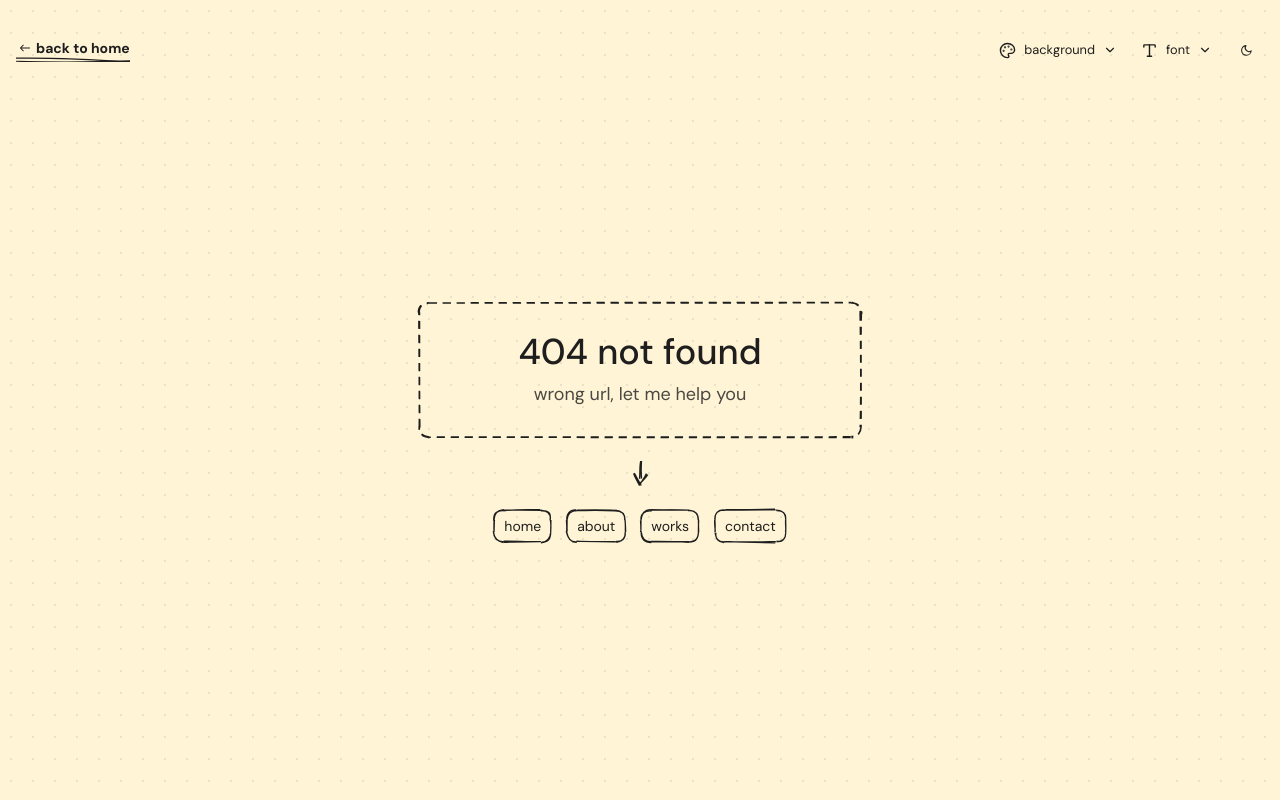
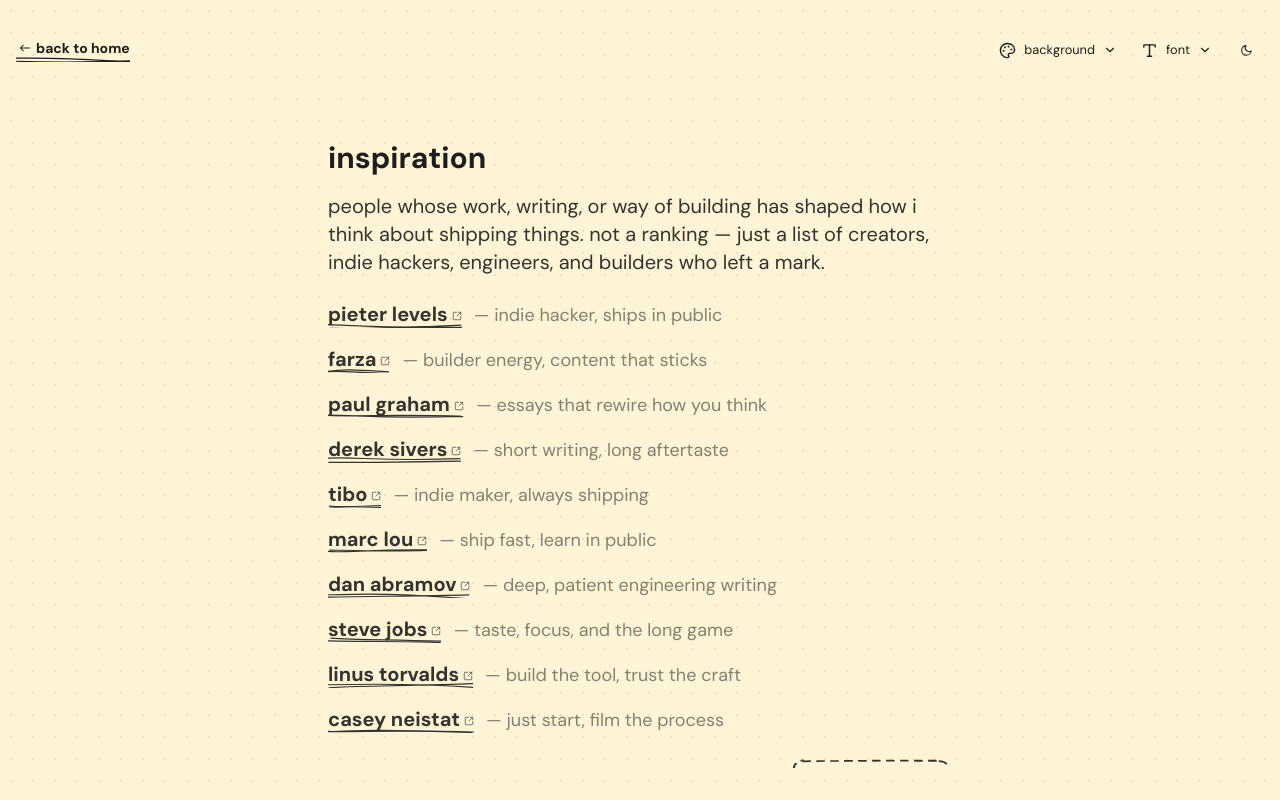
Before and after one commit to MayankBansal12/mayank.fyi, a Next.js app: page /inspiration in a window 1280 px wide. Before the commit this address had no page. Built offline with nearby package versions, Linux system fonts and the light colour scheme.

Commit message:
feat: add /inspiration page

```diff
--- /dev/null
+++ b/src/data/inspiration.ts
@@ -0,0 +1,63 @@
+export type Inspiration = {
+  name: string;
+  href: string;
+  /** short optional note — who they are / why they stuck with you */
+  note?: string;
+};
+
+/**
+ * people who have inspired me in some way.
+ * edit this list freely — names are rendered as underlined links that open in a new tab.
+ */
+export const inspiration: Inspiration[] = [
+  {
+    name: 'pieter levels',
+    href: 'https://levels.io',
+    note: 'indie hacker, ships in public',
+  },
+  {
+    name: 'farza',
+    href: 'https://farza.com',
+    note: 'builder energy, content that sticks',
+  },
+  {
+    name: 'paul graham',
+    href: 'https://paulgraham.com',
+    note: 'essays that rewire how you think',
+  },
+  {
+    name: 'derek sivers',
+    href: 'https://sive.rs',
+    note: 'short writing, long aftertaste',
+  },
+  {
+    name: 'tibo',
+    href: 'https://x.com/tibo_maker',
+    note: 'indie maker, always shipping',
+  },
+  {
+    name: 'marc lou',
+    href: 'https://marclou.com',
+    note: 'ship fast, learn in public',
+  },
+  {
+    name: 'dan abramov',
+    href: 'https://overreacted.io',
+    note: 'deep, patient engineering writing',
+  },
+  {
+    name: 'steve jobs',
+    href: 'https://en.wikipedia.org/wiki/Steve_Jobs',
+    note: 'taste, focus, and the long game',
+  },
+  {
+    name: 'linus torvalds',
+    href: 'https://github.com/torvalds',
+    note: 'build the tool, trust the craft',
+  },
+  {
+    name: 'casey neistat',
+    href: 'https://www.youtube.com/@CaseyNeistat',
+    note: 'just start, film the process',
+  },
+];
--- a/src/pages/404.tsx
+++ b/src/pages/404.tsx
@@ -32,6 +32,9 @@
         <RoughChip href='/contact' seed={806}>
           contact
         </RoughChip>
+        <RoughChip href='/inspiration' seed={807}>
+          inspiration
+        </RoughChip>
       </div>
     </div>
   );
--- a/src/pages/about.tsx
+++ b/src/pages/about.tsx
@@ -49,6 +49,9 @@
         <RoughChip href='/more' seed={307}>
           journey
         </RoughChip>
+        <RoughChip href='/inspiration' seed={310}>
+          inspiration
+        </RoughChip>
       </div>
 
       <RoughSticky seed={308} color='yellow' rotate={-0.8} className='mt-2 max-w-md'>
--- /dev/null
+++ b/src/pages/inspiration.tsx
@@ -0,0 +1,46 @@
+import PageShell from '@/components/rough/PageShell';
+import RoughBox from '@/components/rough/RoughBox';
+import RoughLink from '@/components/rough/RoughLink';
+import { inspiration } from '@/data/inspiration';
+import { ROUGH_PADDING } from '@/lib/rough/geometry';
+
+const Inspiration: React.FC = () => {
+  return (
+    <PageShell title='inspiration'>
+      <p>
+        people whose work, writing, or way of building has shaped how i think about shipping things.
+        not a ranking — just a list of creators, indie hackers, engineers, and builders who left a
+        mark.
+      </p>
+
+      <ul className='flex flex-col gap-4'>
+        {inspiration.map((person, index) => (
+          <li
+            key={person.name}
+            className='flex flex-col gap-0.5 sm:flex-row sm:items-baseline sm:gap-3'
+          >
+            <span className='shrink-0'>
+              <RoughLink href={person.href} seed={900 + index}>
+                {person.name}
+              </RoughLink>
+            </span>
+            {person.note ? (
+              <span className='text-base opacity-60 md:text-lg'>— {person.note}</span>
+            ) : null}
+          </li>
+        ))}
+      </ul>
+
+      <RoughBox
+        seed={920}
+        dashed
+        paddingClassName={ROUGH_PADDING.compact}
+        className='ml-auto w-fit'
+      >
+        <p className='text-xs opacity-60'>last update: 2026-07-27</p>
+      </RoughBox>
+    </PageShell>
+  );
+};
+
+export default Inspiration;
```
